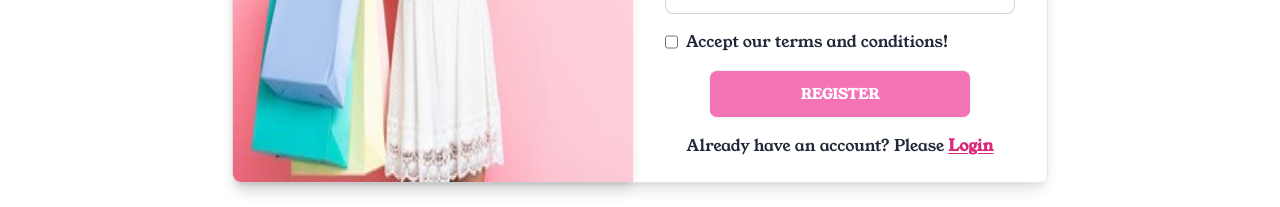
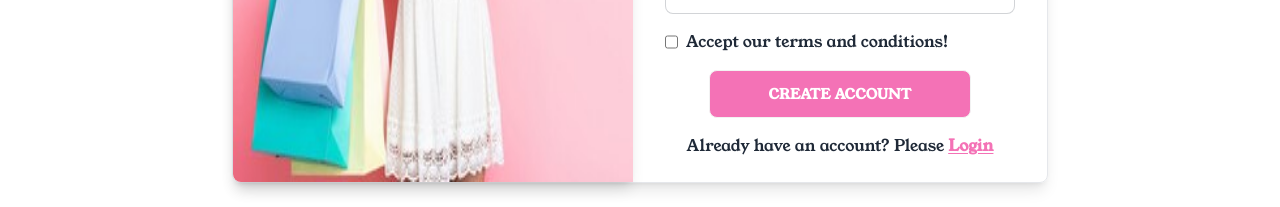
Before and after one commit to Rifa9oct/10_FashionBrandShop-client-side, a React (Vite) app: page /register in a window 1280 px wide. Shown: the part 443-650 px from the top of the page. Built offline with nearby package versions, Linux system fonts and the light colour scheme; no server answers.

Commit message:
added error page

```diff
--- /dev/null
+++ b/src/Pages/ErrorPage/ErrorPage.jsx
@@ -0,0 +1,17 @@
+import { Link } from "react-router-dom";
+import error from "../../assets/error.png"
+import { FaHandPointLeft } from "react-icons/fa";
+
+const ErrorPage = () => {
+    return (
+        <div className="relative max-h-screen">
+            <img className="" src={error}/>
+            <div className="absolute left-[500px] top-[470px]">
+                <p className="w-2/4 text-center text-2xl text-orange-500 font-pacifico">" Sorry, the content you are looking for does not exist.Either it was removed, or you mistyped the link ! "</p>
+                <Link to="/" className="flex items-center text-lg font-bold text-violet-500 pt-10 font-pacifico  hover:text-violet-700"><FaHandPointLeft className="inline text-3xl mr-2"></FaHandPointLeft>Back to Home</Link>
+            </div>
+        </div>
+    );
+};
+
+export default ErrorPage;
--- a/src/Pages/Register/Register.jsx
+++ b/src/Pages/Register/Register.jsx
@@ -98,10 +98,10 @@ const Register = () => {
                     </div>
 
                     <div className="form-control lg:w-3/4 mt-4 mx-auto">
-                        <button className="btn bg-pink-400 hover:bg-pink-600 text-white ">Register</button>
+                        <button className="btn bg-pink-400 hover:bg-pink-600 text-white ">Create Account</button>
                     </div>
 
-                    <p className="mt-4 mb-6 text-center">Already have an account? Please <Link className="text-pink-600 font-bold underline underline-offset-2" to="/login">Login</Link></p>
+                    <p className="mt-4 mb-6 text-center">Already have an account? Please <Link className="text-pink-400 font-bold underline underline-offset-2" to="/login">Login</Link></p>
                 </form>
             </div>
         </div>
--- a/src/routes/router/router.jsx
+++ b/src/routes/router/router.jsx
@@ -6,11 +6,13 @@ import MyCart from "../../Pages/MyCart/MyCart";
 import Login from "../../Pages/Login/Login";
 import Register from "../../Pages/Register/Register";
 import UpdatePage from "../../Pages/UpdatePage/UpdatePage";
+import ErrorPage from "../../Pages/ErrorPage/ErrorPage";
 
 
 const router = createBrowserRouter([
     {
       path: "/",
+      errorElement:<ErrorPage></ErrorPage>,
       element: <Root></Root>,
       children:[
         {
```
Also changed, not shown: src/assets/error.png (added).
